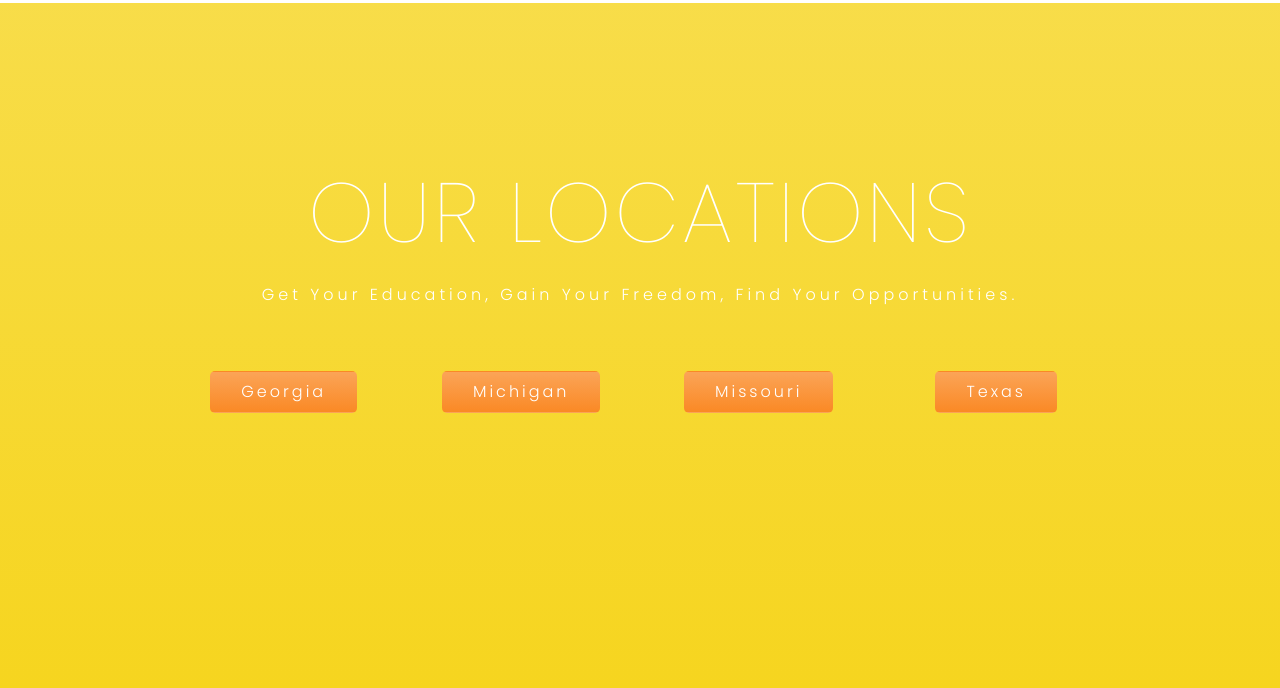
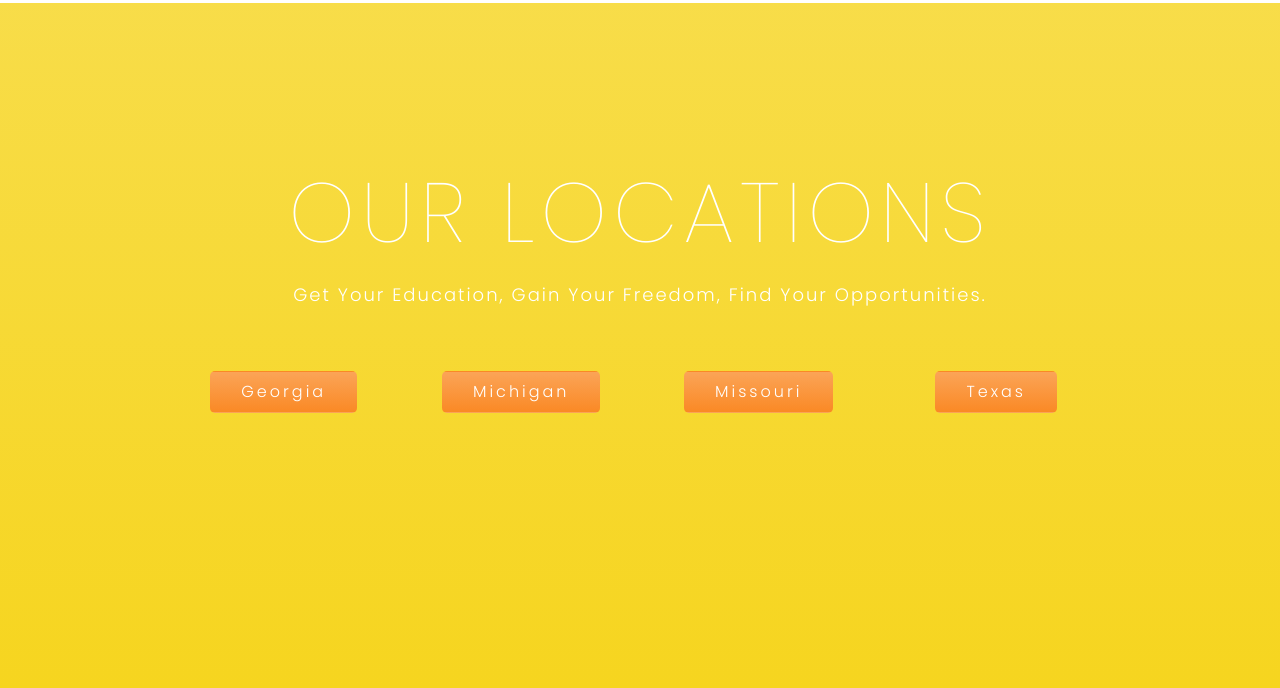
Before and after one commit to mfranl95/GYPSYIncentive, a plain HTML site: page states.html in a window 1280 px wide. Shown: the part 112-800 px from the top of the page. Drawn offline with nearby package versions, Linux system fonts and the light colour scheme; some packages are replaced by stand-ins of ours.

Commit message:
Update states.css

```diff
--- a/css/states.css
+++ b/css/states.css
@@ -1677,7 +1677,7 @@ nav a:hover{
 .banner-content h1{
 	color:#fff;
 	font-size:84px;
-	letter-spacing:3px;
+	letter-spacing:6px;
 	font-weight:200;
 	line-height:1.15em;
 	margin-bottom:20px;
@@ -1696,8 +1696,8 @@ nav a:hover{
 .banner-content p{
 	color:#fff;
 	margin-bottom:60px;
-	font-size:16px;
-	letter-spacing:4px;
+	font-size:18px;
+	letter-spacing:2px;
 }
 @media (max-width: 767px){
 	.banner-content p{
```
